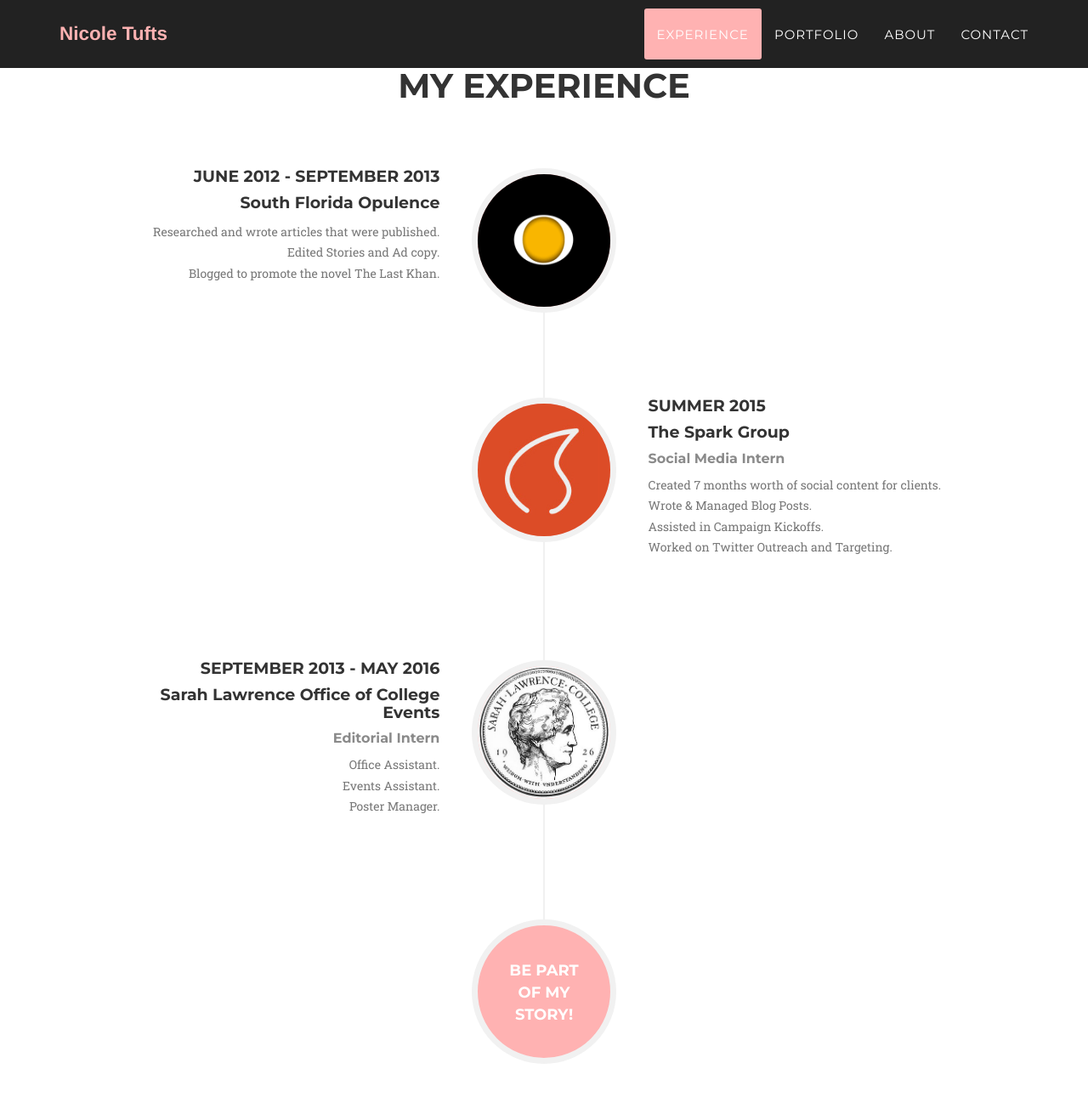
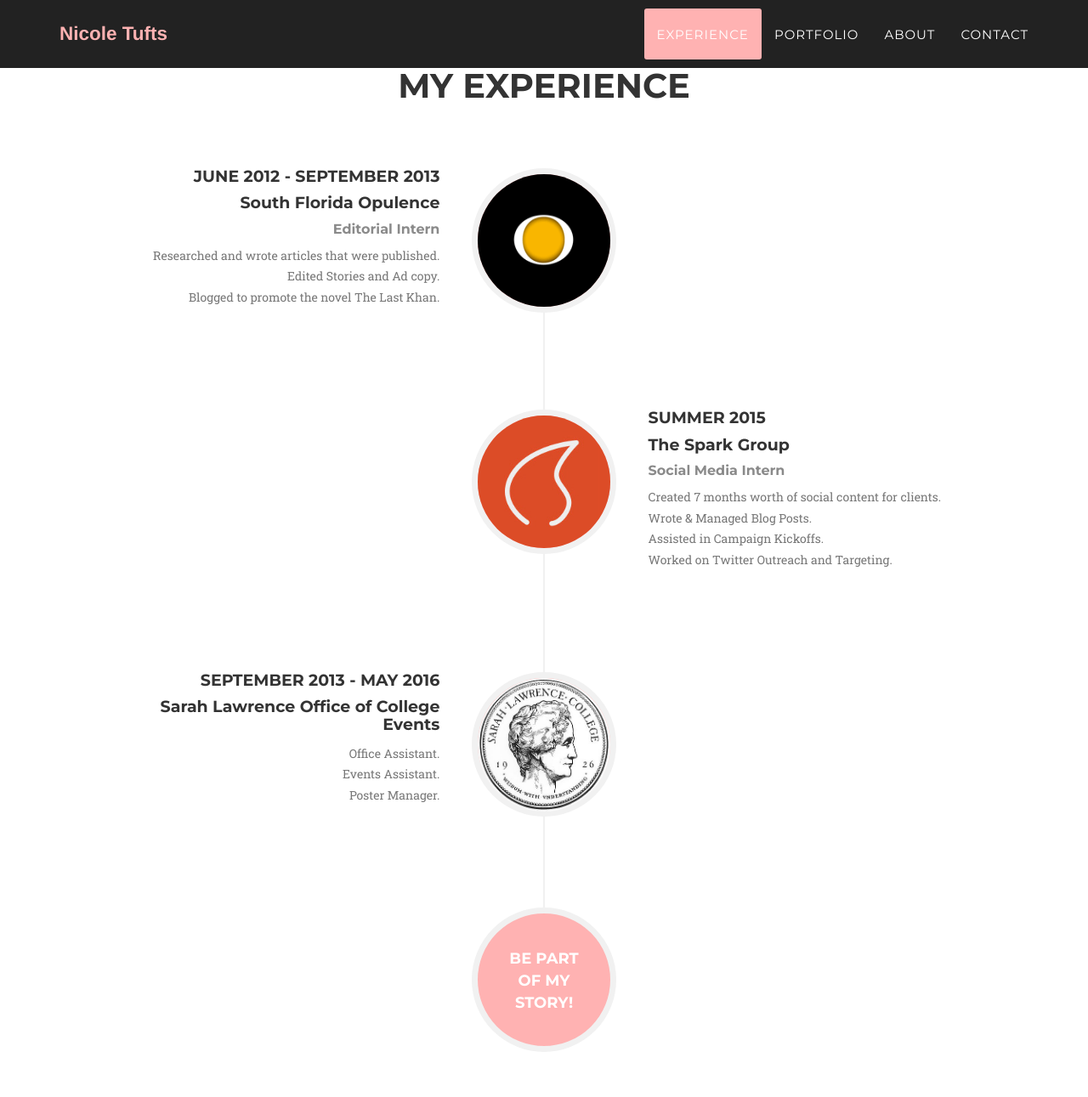
Before and after one commit to nicoletufts/nicoletufts.github.io, a Jekyll site: the page built from index.html, in a window 1280 px wide and 1400 px high, scrolled down 790 px. Shown: the top 1291 px of the window at 85% size. Built offline with Jekyll 4.4.1, drawn with Linux system fonts in a browser that asks for light colours; some web fonts are replaced.

Commit message:
fix timeline typo

```diff
--- a/_includes/experience.html
+++ b/_includes/experience.html
@@ -26,6 +26,7 @@
                                         South Florida Opulence
                                       </a>
                                     </h4>
+                                    <h4 class="muted subheading">Editorial Intern</h4>
                                 </div>
                                 <div class="timeline-body">
                                     <p class="text-muted">
@@ -80,7 +81,6 @@
                                          Sarah Lawrence Office of College Events
                                       </a>
                                     </h4>
-                                    <h4 class="muted subheading">Editorial Intern</h4>
                                 </div>
                                 <div class="timeline-body">
                                     <p class="text-muted">
```
